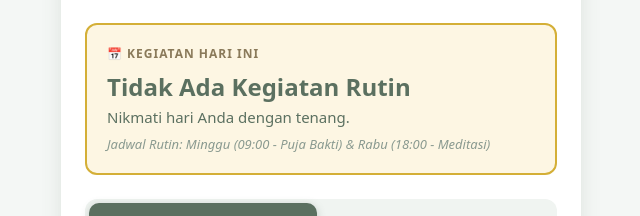
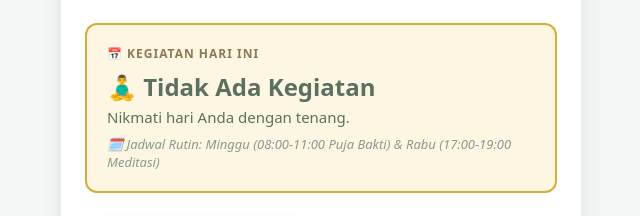
Before and after one commit to humasvkm/vihara-absensi, a Next.js app in the folder Vercel/: page / in a window 1280 px wide. Shown: the part 252-468 px from the top of the page, without its empty margins (319-959 px from the left). Built offline with nearby package versions, Linux system fonts and the light colour scheme; no server answers.

Commit message:
Update page.js
Tampilkan pesan dinamis dari backend untuk jadwal otomatis

```diff
--- a/Vercel/app/page.js
+++ b/Vercel/app/page.js
@@ -303,9 +303,17 @@ export default function Home() {
   </>
 ) : (
   <>
-                <div style={styles.infoNama}>Tidak Ada Kegiatan Rutin</div>
-                <div style={styles.infoDetail}>Nikmati hari Anda dengan tenang.</div>
-                <div style={styles.infoJadwal}>Jadwal Rutin: Minggu (09:00 - Puja Bakti) & Rabu (18:00 - Meditasi)</div>
+    <div style={styles.infoNama}>
+      {kegiatanHariIni && kegiatanHariIni.message ? '🕐 Informasi Kegiatan' : '🧘‍♂️ Tidak Ada Kegiatan'}
+    </div>
+    <div style={styles.infoDetail}>
+      {kegiatanHariIni && kegiatanHariIni.message
+        ? kegiatanHariIni.message
+        : 'Nikmati hari Anda dengan tenang.'}
+    </div>
+    <div style={styles.infoJadwal}>
+      🗓️ Jadwal Rutin: Minggu (08:00-11:00 Puja Bakti) & Rabu (17:00-19:00 Meditasi)
+    </div>
   </>
 )}
           </div>
```
Lines whose indentation alone changed are shown as unchanged.
